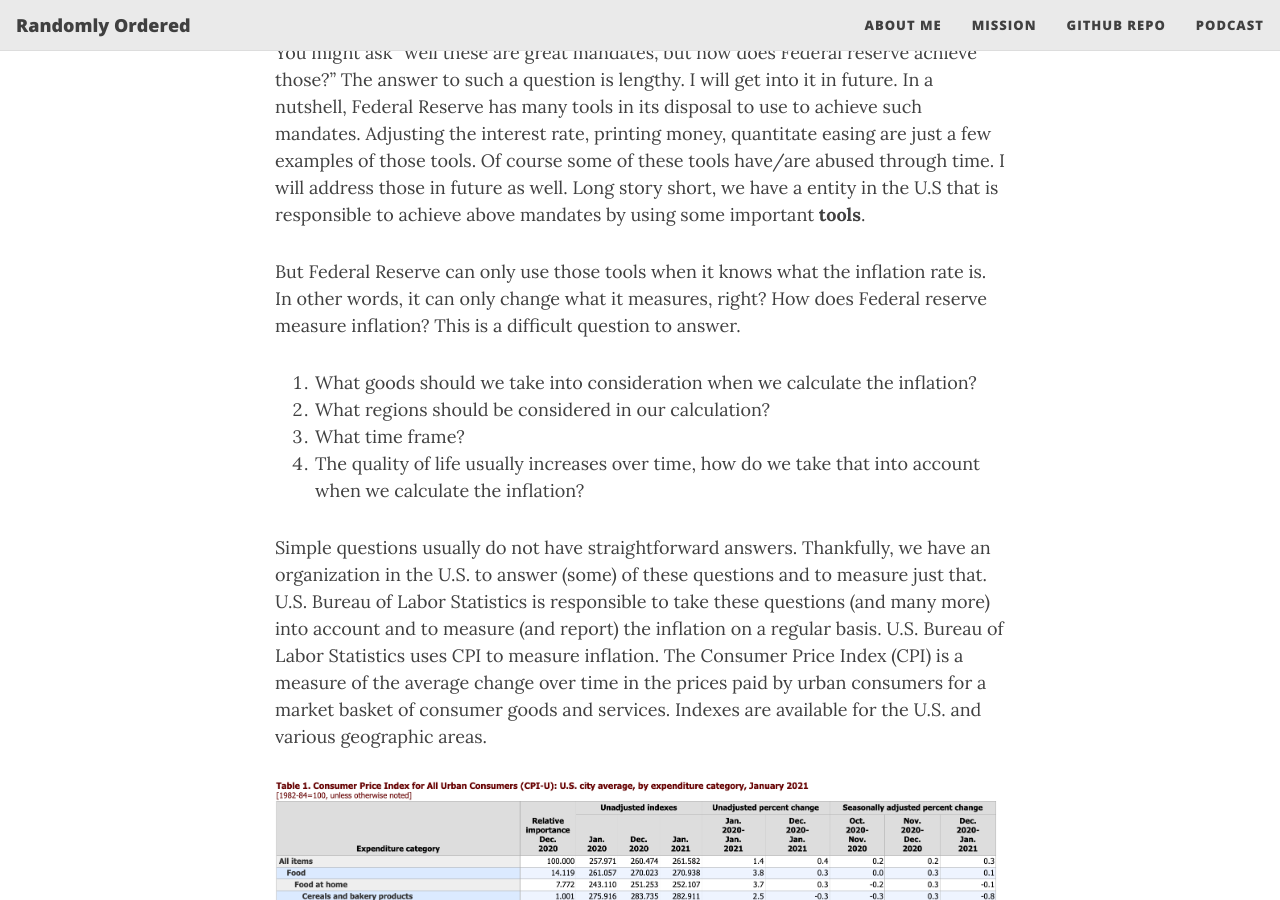
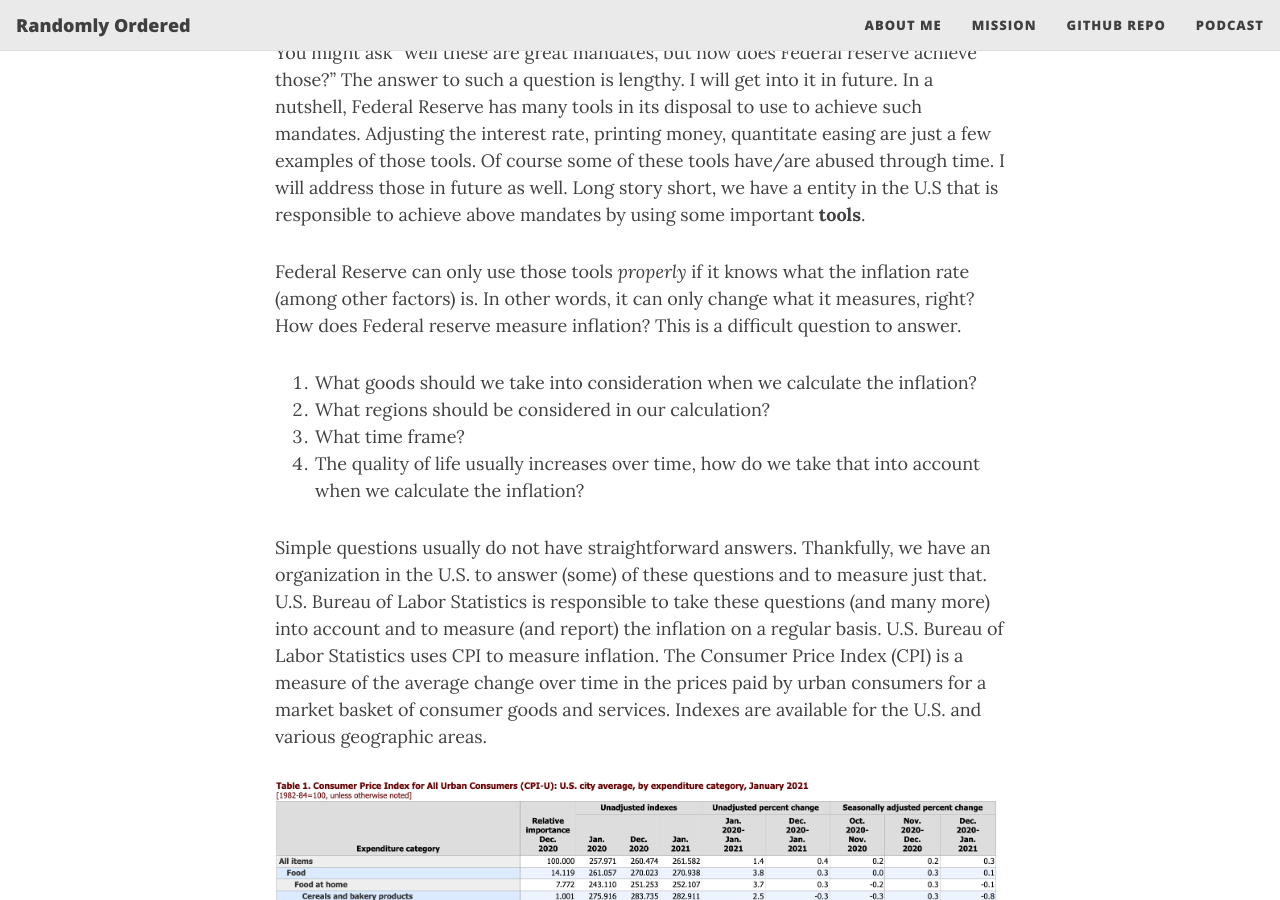
Before and after one commit to aissaei/randomlyordered.github.io, a Jekyll site: the page built from _posts/2021-03-13-you_are_poorer_than_what_you_are_told.md, in a window 1280 px wide and 900 px high, scrolled down 1328 px. Built offline with Jekyll 4.4.1, drawn with Linux system fonts in a browser that asks for light colours; nearby versions of some CDN libraries.

Commit message:
new post - you are poorer than what you think

```diff
--- a/_posts/2021-03-13-you_are_poorer_than_what_you_are_told.md
+++ b/_posts/2021-03-13-you_are_poorer_than_what_you_are_told.md
@@ -16,7 +16,7 @@
 
 You might ask "well these are great mandates, but how does Federal reserve achieve those?" The answer to such a question is lengthy. I will get into it in future. In a nutshell, Federal Reserve has many tools in its disposal to use to achieve such mandates. Adjusting the interest rate, printing money, quantitate easing are just a few examples of those tools. Of course some of these tools have/are abused through time. I will address those in future as well. Long story short, we have a entity in the U.S that is responsible to achieve above mandates by using some important **tools**.
 
-But Federal Reserve can only use those tools when it knows what the inflation rate is. In other words, it can only change what it measures, right? How does Federal reserve measure inflation? This is a difficult question to answer.
+Federal Reserve can only use those tools *properly* if it knows what the inflation rate (among other factors) is. In other words, it can only change what it measures, right? How does Federal reserve measure inflation? This is a difficult question to answer.
 
 0. What goods should we take into consideration when we calculate the inflation?
 0. What regions should be considered in our calculation?
```
